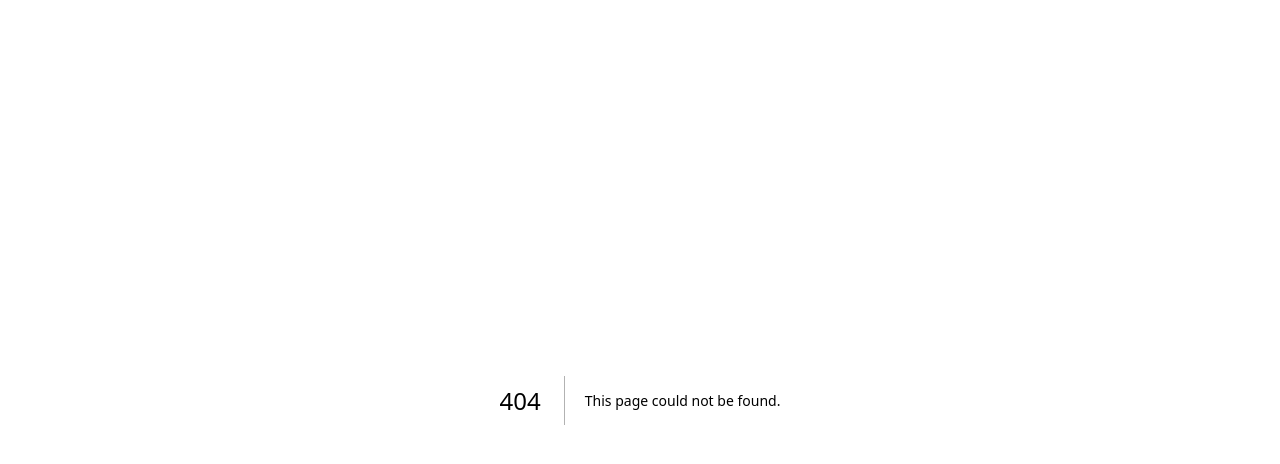
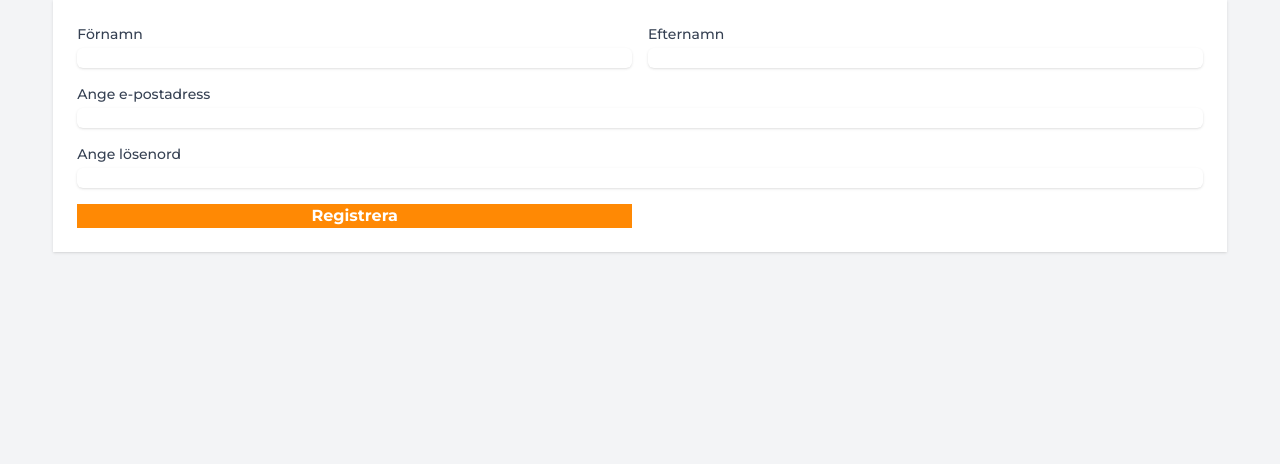
Before and after one commit to 3Joen3/hyrlya, a Next.js app in the folder web/: page /auth in a window 1280 px wide. Before the commit this address had no page. Shown: the top 464 px of the page. Built offline with nearby package versions, Linux system fonts and the light colour scheme.

Commit message:
Form stuff

```diff
--- /dev/null
+++ b/web/app/auth/page.tsx
@@ -0,0 +1,10 @@
+import Page from "../components/Page";
+import AuthForm from "../components/Forms/AuthForm";
+
+export default function page() {
+  return (
+    <Page>
+      <AuthForm />
+    </Page>
+  );
+}
--- /dev/null
+++ b/web/app/components/Forms/AuthForm.tsx
@@ -0,0 +1,41 @@
+"use client";
+
+import Form from "./Form";
+import TextField from "./TextField";
+import Submit from "./Submit";
+
+import { useForm } from "react-hook-form";
+import { SignUpData, signUpSchema } from "@/lib/schemas/signUpSchema";
+import { zodResolver } from "@hookform/resolvers/zod";
+
+export default function AuthForm() {
+  return (
+    <>
+      <SignUpForm />
+    </>
+  );
+}
+
+function SignUpForm() {
+  const methods = useForm<SignUpData>({
+    resolver: zodResolver(signUpSchema),
+  });
+
+  function handleSubmit(data: SignUpData) {
+    console.log(data);
+  }
+
+  return (
+    <Form
+      className="grid grid-cols-2 gap-4"
+      onSubmit={handleSubmit}
+      methods={methods}
+    >
+      <TextField id="firstName" label="Förnamn" />
+      <TextField id="firstName" label="Efternamn" />
+      <TextField className="col-span-2" id="email" label="Ange e-postadress" />
+      <TextField className="col-span-2" id="password" label="Ange lösenord" />
+      <Submit label="Registrera" />
+    </Form>
+  );
+}
--- /dev/null
+++ b/web/app/components/Forms/Form.tsx
@@ -0,0 +1,25 @@
+import { FieldValues, FormProvider, UseFormReturn } from "react-hook-form";
+
+interface Props<T extends FieldValues> {
+  className?: string;
+  methods: UseFormReturn<T>;
+  onSubmit: (data: T) => void;
+  children: React.ReactNode;
+}
+
+export default function Form<T extends FieldValues>({
+  className,
+  children,
+  methods,
+  onSubmit,
+}: Props<T>) {
+  const { handleSubmit } = methods;
+
+  return (
+    <FormProvider {...methods}>
+      <form className={className} onSubmit={handleSubmit(onSubmit)}>
+        {children}
+      </form>
+    </FormProvider>
+  );
+}
--- /dev/null
+++ b/web/app/components/Forms/Submit.tsx
@@ -0,0 +1,14 @@
+interface Props {
+  label: string;
+}
+
+export default function Submit({ label }: Props) {
+  return (
+    <button
+      className=" cursor-pointer text-white bg-orange-400 font-bold"
+      type="submit"
+    >
+      {label}
+    </button>
+  );
+}
--- /dev/null
+++ b/web/app/components/Forms/TextField.tsx
@@ -0,0 +1,27 @@
+import { useFormContext } from "react-hook-form";
+import { ErrorMessage } from "@hookform/error-message";
+
+interface Props {
+  className?: string;
+  label: string;
+  id: string;
+}
+
+export default function TextField({ className, label, id }: Props) {
+  const { register } = useFormContext();
+
+  return (
+    <div className={`${className} space-y-1`}>
+      <label className="block text-sm font-medium text-gray-700" htmlFor={id}>
+        {label}
+      </label>
+      <input
+        className="mt-1 block w-full rounded-md border-gray-300 shadow-sm focus:border-blue-500 focus:ring-blue-500 sm:text-sm"
+        type="text"
+        id={id}
+        {...register(id)}
+      />
+      <ErrorMessage name={id} />
+    </div>
+  );
+}
--- a/web/app/components/Page.tsx
+++ b/web/app/components/Page.tsx
@@ -4,5 +4,9 @@ interface Props {
 }
 
 export default function Page({ className, children }: Props) {
-  return <main className={`w-11/12 mx-auto ${className}`}>{children}</main>;
+  return (
+    <main className={`w-11/12 mx-auto bg-white shadow p-6 ${className}`}>
+      {children}
+    </main>
+  );
 }
--- a/web/app/globals.css
+++ b/web/app/globals.css
@@ -1 +1,5 @@
 @import "tailwindcss";
+
+body {
+  background-color: oklch(96.7% 0.003 264.542);
+}
--- /dev/null
+++ b/web/lib/schemas/signUpSchema.ts
@@ -0,0 +1,10 @@
+import { z } from "zod";
+
+export const signUpSchema = z.object({
+  firstName: z.string(),
+  lastName: z.string(),
+  email: z.email(),
+  password: z.string(),
+});
+
+export type SignUpData = z.infer<typeof signUpSchema>;
```
Also changed, not shown: web/package.json (+9 -5 lines), 1 other file (tests, documents, lock files or other folders).
